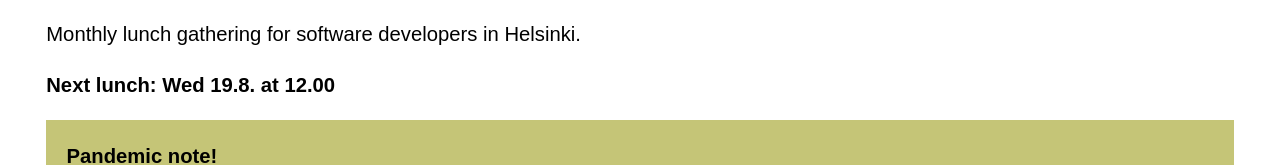
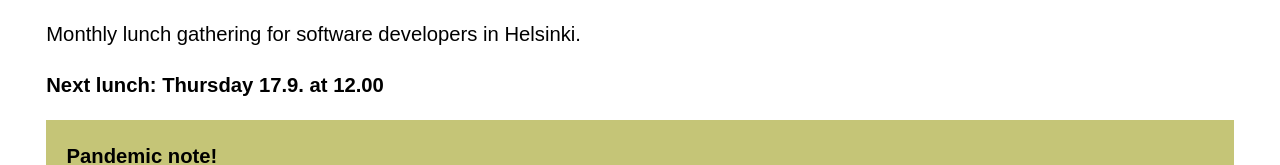
Before and after one commit to Hamatti/helsinkidevlunch-website, a plain HTML site: page index.html in a window 1280 px wide. Shown: the part 132-297 px from the top of the page. Drawn offline with Linux system fonts and the light colour scheme.

Commit message:
Update September date

```diff
--- a/index.html
+++ b/index.html
@@ -18,7 +18,7 @@
     <main>
       <h1>Helsinki Dev Lunch</h1>
       <p>Monthly lunch gathering for software developers in Helsinki.</p>
-      <p class="next-event">Next lunch: Wed 19.8. at 12.00</p>
+      <p class="next-event">Next lunch: Thursday 17.9. at 12.00</p>
     </main>
 
     <section class="warning">
```
